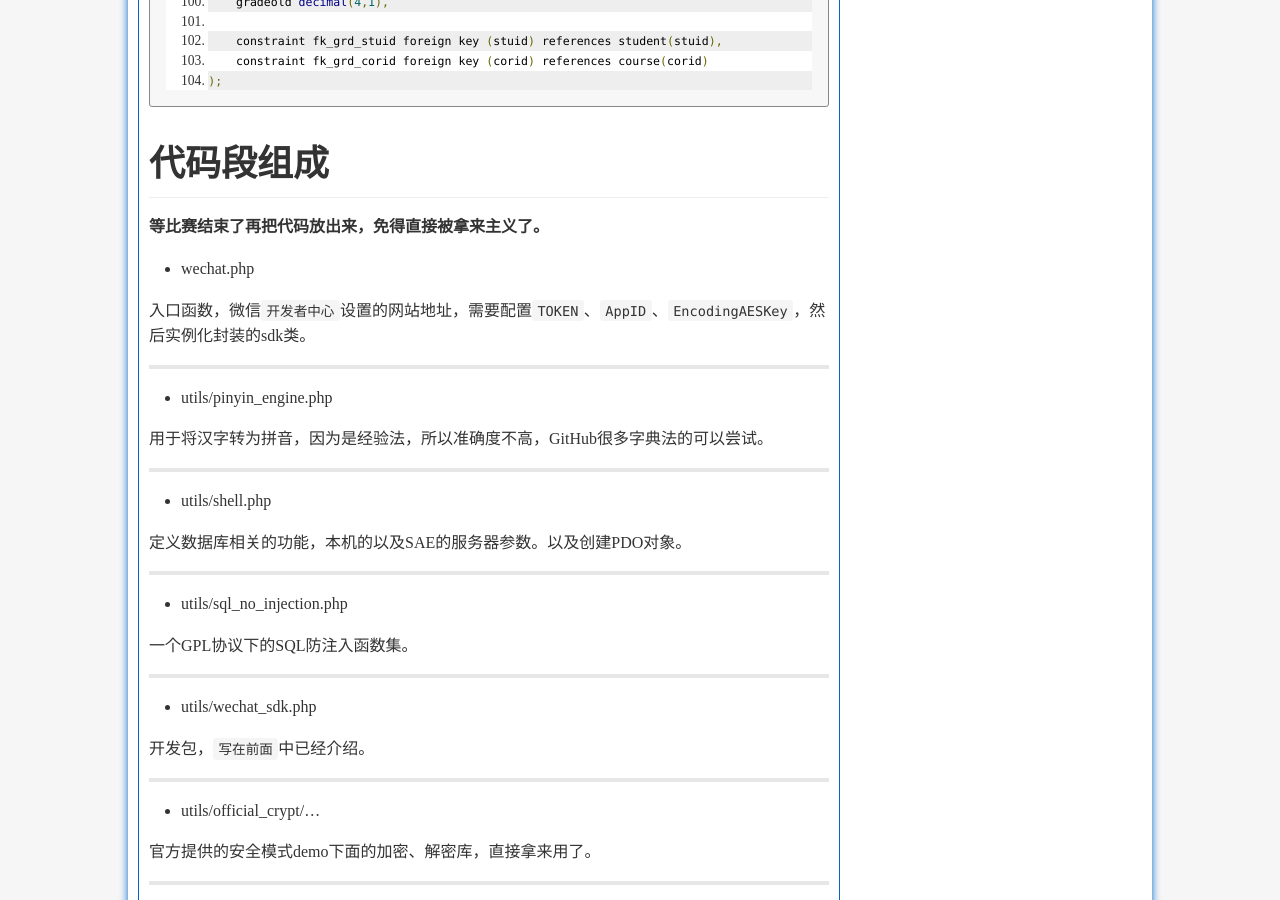
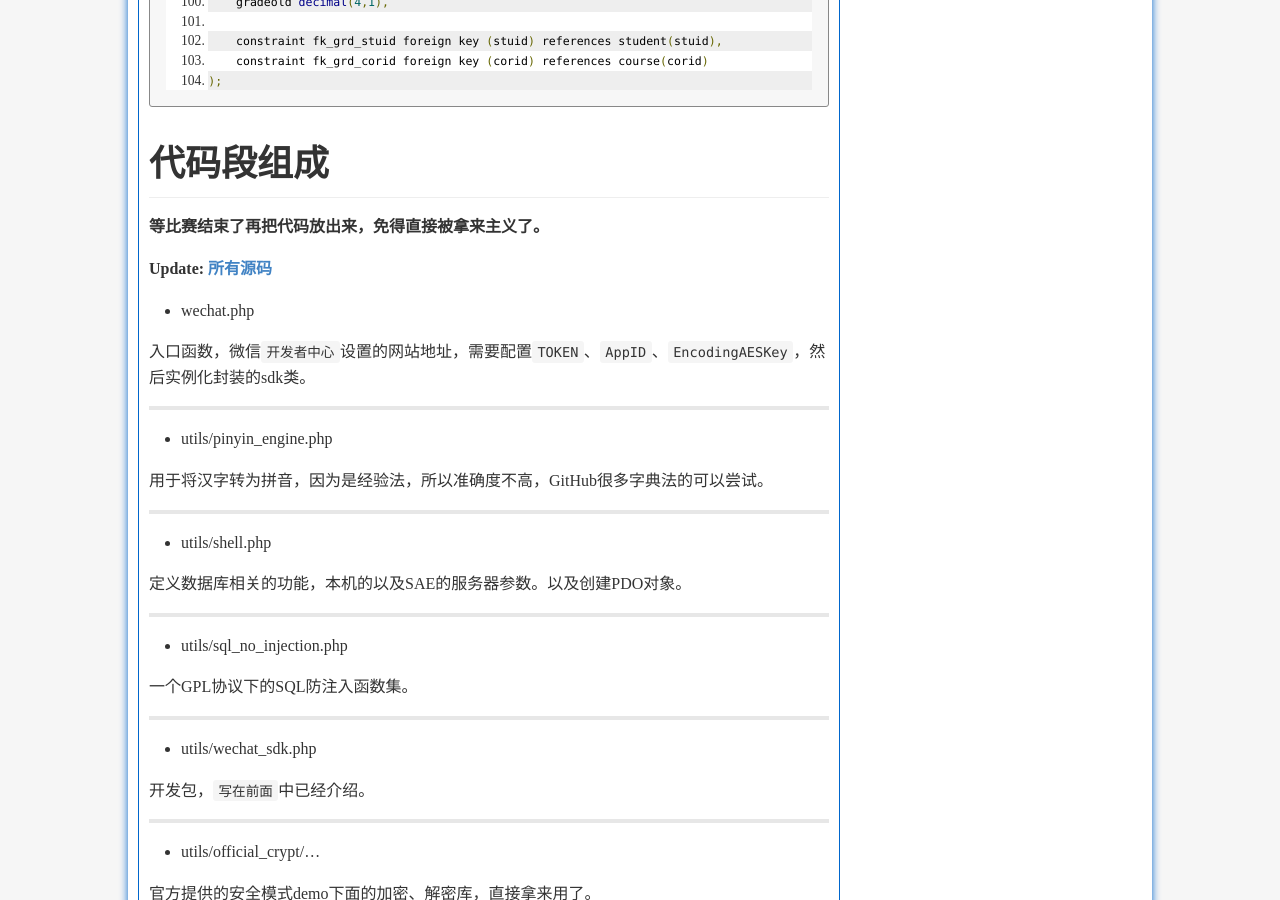
Before and after one commit to MewX/mewx.github.io, a Jekyll site: the page built from _posts/2015-05-29-wechat-atams.md, in a window 1280 px wide and 900 px high, scrolled down 4244 px. Built offline with Jekyll 4.4.1, drawn with Linux system fonts in a browser that asks for light colours; comment, search, counter and statistics services are not loaded.

Commit message:
update atams repo url

```diff
--- a/_posts/2015-05-29-wechat-atams.md
+++ b/_posts/2015-05-29-wechat-atams.md
@@ -189,6 +189,8 @@ categories: [php, web]
 
 **等比赛结束了再把代码放出来，免得直接被拿来主义了。**
 
+**Update: [所有源码](https://github.com/MewX/WeChat-AcademicTeachingAffairManagementSystem)**
+
 - wechat.php
 
 入口函数，微信`开发者中心`设置的网站地址，需要配置`TOKEN`、`AppID`、`EncodingAESKey`，然后实例化封装的sdk类。
```
